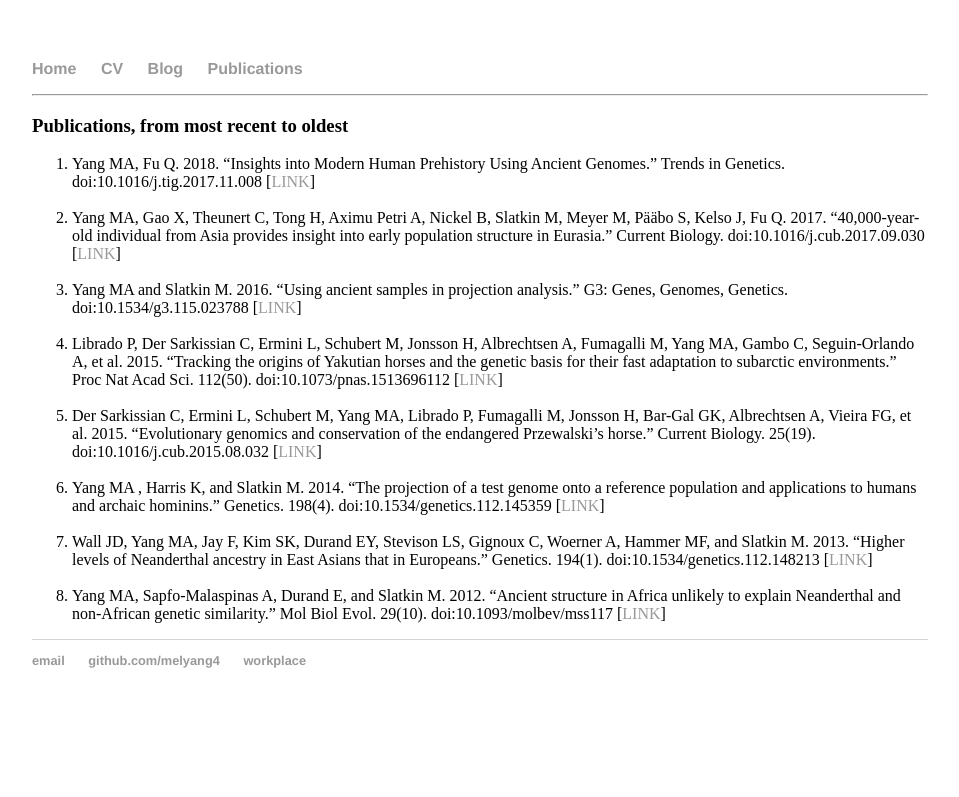
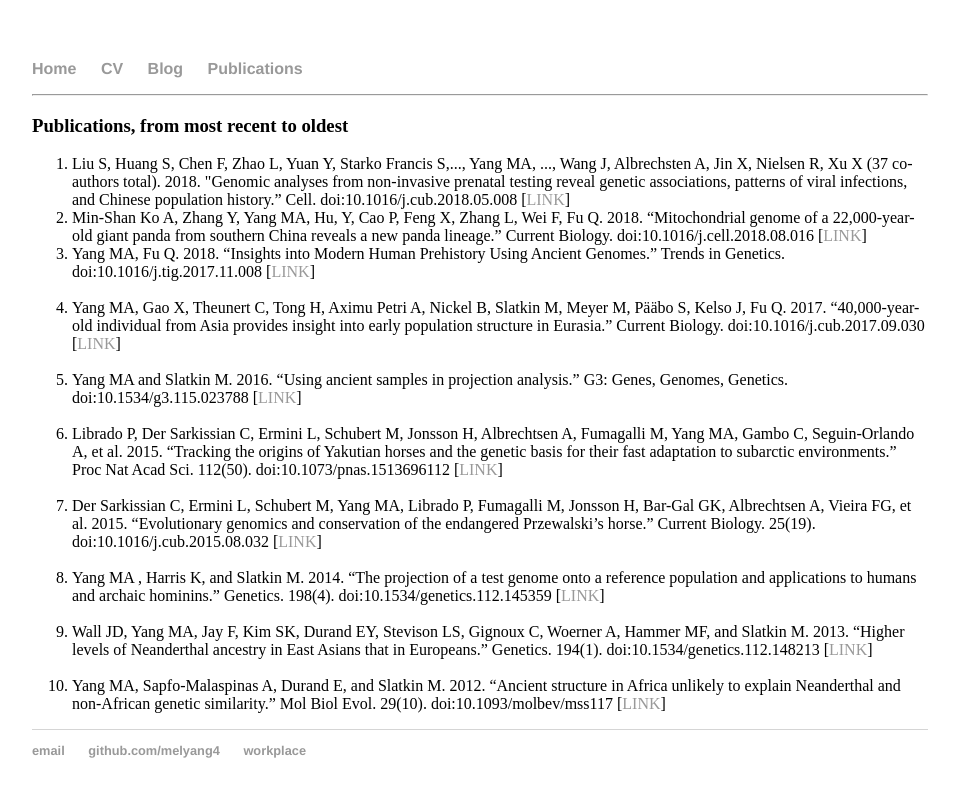
Before and after one commit to melyang4/melyang4.github.io, a Jekyll site: the page built from publications/index.html, in a window 1280 px wide. Shown: the top 797 px of the page, without its empty margins (160-1119 px from the left). Built offline with Jekyll 4.4.1, drawn with Linux system fonts in a browser that asks for light colours.

Commit message:
Update index.html

```diff
--- a/publications/index.html
+++ b/publications/index.html
@@ -6,6 +6,10 @@ title: Mel's Publications
 <HR>
 <H3> Publications, from most recent to oldest </H3>
   <ol>
+    <li> Liu S, Huang S, Chen F, Zhao L, Yuan Y, Starko Francis S,..., Yang MA, ..., Wang J, Albrechsten A, Jin X, Nielsen R, Xu X (37 co-authors total). 2018. "Genomic analyses from non-invasive prenatal testing reveal genetic associations, patterns of viral infections, and Chinese population history.” Cell. doi:10.1016/j.cub.2018.05.008
+ [<A HREF="https://github.com/melyang4/files_about_me/blob/master/koetal2018_CB.pdf">LINK</A>] </li>
+    <li> Min-Shan Ko A, Zhang Y, Yang MA, Hu, Y, Cao P, Feng X, Zhang L, Wei F, Fu Q. 2018. “Mitochondrial genome of a 22,000-year-old giant panda from southern China reveals a new panda lineage.” Current Biology. doi:10.1016/j.cell.2018.08.016
+ [<A HREF="https://github.com/melyang4/files_about_me/blob/master/liuetal2018_Cell.pdf">LINK</A>] </li>
     <li> Yang MA, Fu Q. 2018. “Insights into Modern Human Prehistory Using Ancient Genomes.” Trends in Genetics. doi:10.1016/j.tig.2017.11.008
  [<A HREF="https://github.com/melyang4/files_about_me/blob/master/yang&fu2018_review_TiG.pdf">LINK</A>] </li>
   <br>
```
